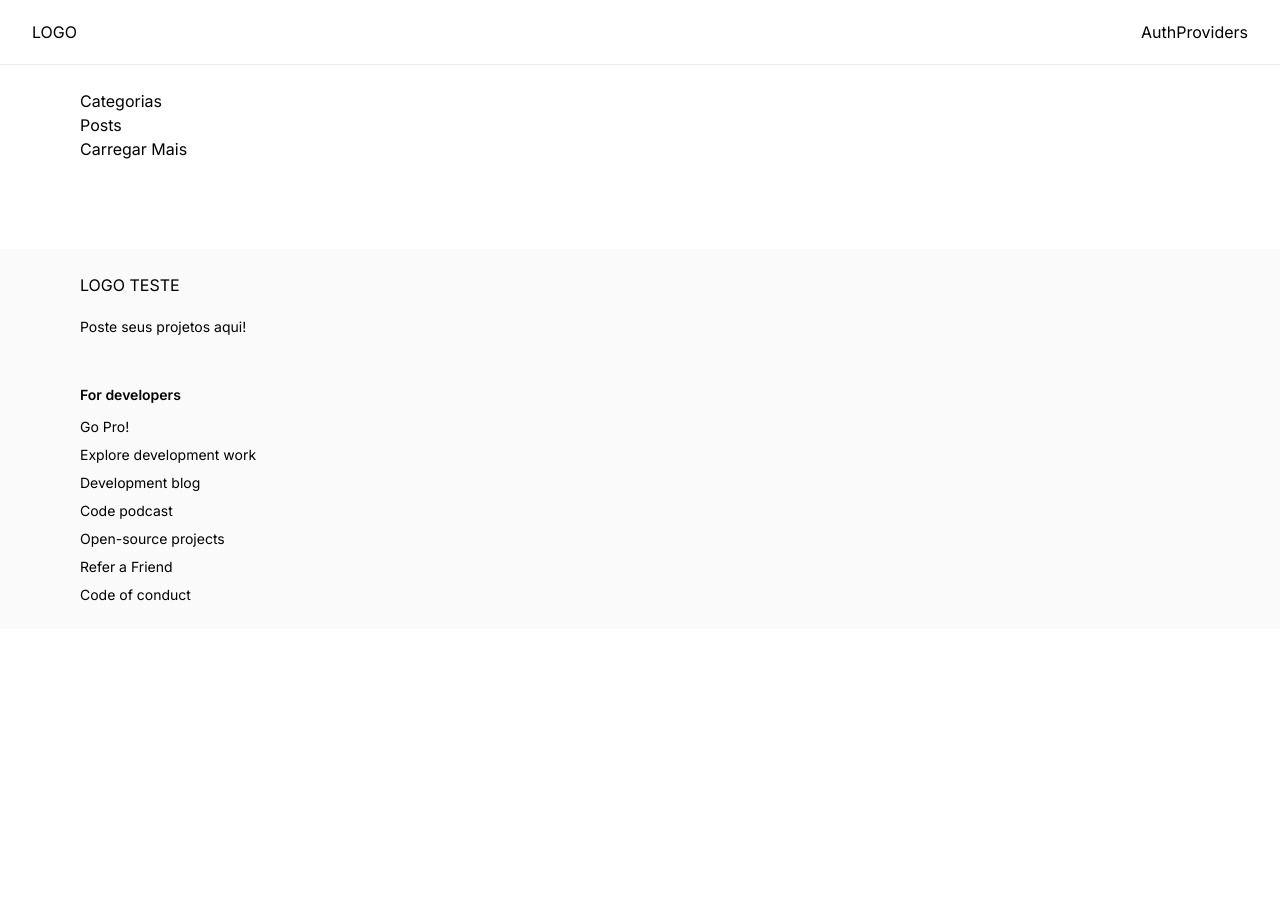
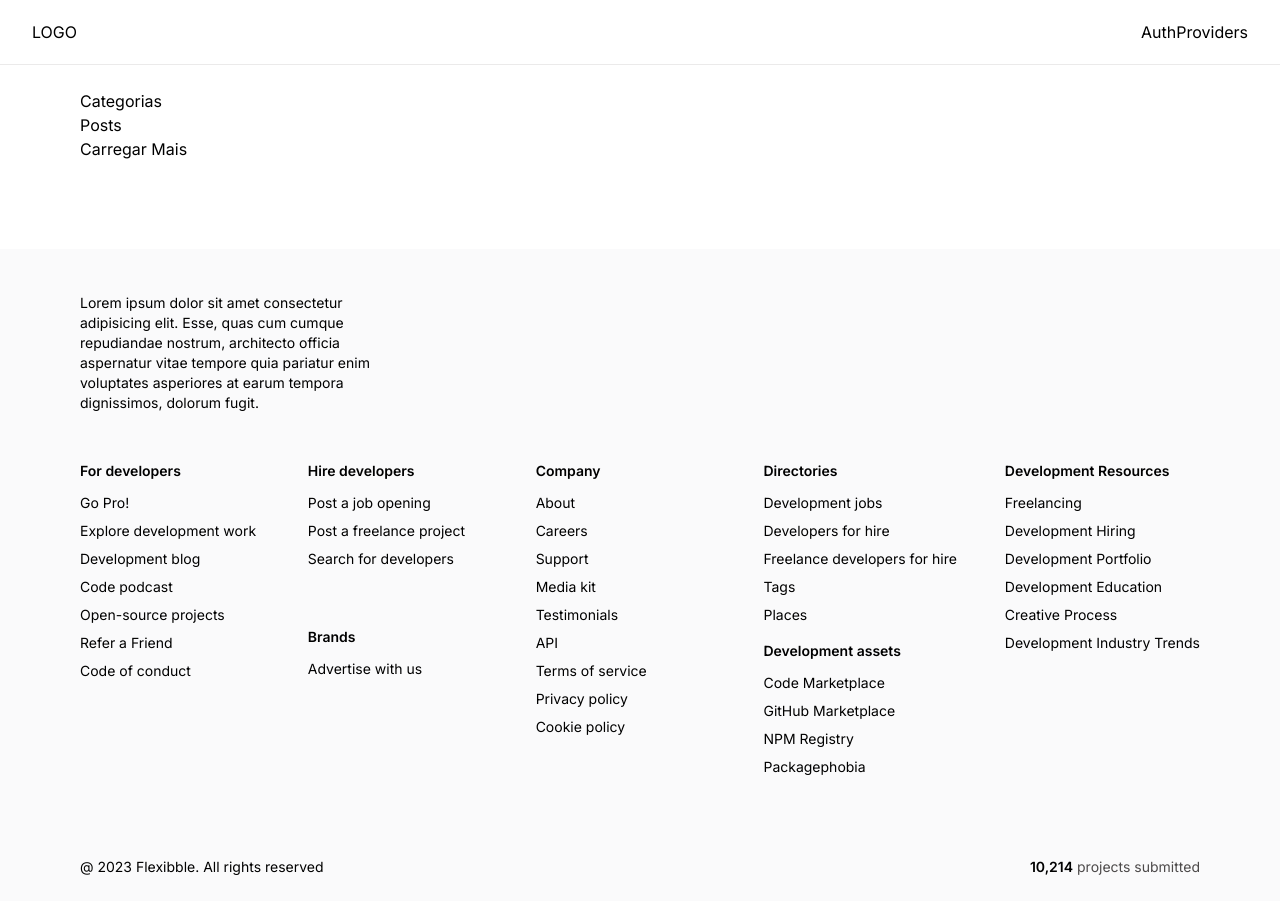
Before and after one commit to mauromaiodev/next-13-fullstack-page, a Next.js app: page / in a window 1280 px wide. Before the commit the page ends 800 px from the top, so only its background shows below. Built offline with nearby package versions, Linux system fonts and the light colour scheme.

Commit message:
footerColumn-refatorated-and-added-new-links

```diff
--- a/components/Footer.tsx
+++ b/components/Footer.tsx
@@ -19,15 +19,17 @@
   </div>
 );
 
-const Footer = () => {
-  return (
-    <footer className="flexStart footer">
+const Footer = () => (
+  <section className="flexStart footer">
     <div className="flex flex-col gap-12 w-full">
       <div className="flex items-start flex-col">
-          {/* <Image src="" width={115} height={38} alt="LOGO" /> */}
-          LOGO TESTE
+        {/* <Image src="/" width={116} height={38} alt="logo" /> */}
+
         <p className="text-start text-sm font-normal mt-5 max-w-xs">
-            Poste seus projetos aqui!
+          Lorem ipsum dolor sit amet consectetur adipisicing elit. Esse, quas
+          cum cumque repudiandae nostrum, architecto officia aspernatur vitae
+          tempore quia pariatur enim voluptates asperiores at earum tempora
+          dignissimos, dolorum fugit.
         </p>
       </div>
       <div className="flex flex-wrap gap-12">
@@ -35,10 +37,49 @@
           title={footerLinks[0].title}
           links={footerLinks[0].links}
         />
+
+        <div className="flex-1 flex flex-col gap-4">
+          <FooterColumn
+            title={footerLinks[1].title}
+            links={footerLinks[1].links}
+          />
+          <FooterColumn
+            title={footerLinks[2].title}
+            links={footerLinks[2].links}
+          />
+        </div>
+
+        <FooterColumn
+          title={footerLinks[3].title}
+          links={footerLinks[3].links}
+        />
+
+        <div className="flex-1 flex flex-col gap-4">
+          <FooterColumn
+            title={footerLinks[4].title}
+            links={footerLinks[4].links}
+          />
+          <FooterColumn
+            title={footerLinks[5].title}
+            links={footerLinks[5].links}
+          />
+        </div>
+
+        <FooterColumn
+          title={footerLinks[6].title}
+          links={footerLinks[6].links}
+        />
       </div>
     </div>
-    </footer>
+
+    <div className="flexBetween footer_copyright">
+      <p>@ 2023 Flexibble. All rights reserved</p>
+      <p className="text-gray">
+        <span className="text-black font-semibold">10,214</span> projects
+        submitted
+      </p>
+    </div>
+  </section>
 );
-};
 
 export default Footer;
```
Lines whose indentation alone changed are shown as unchanged.
